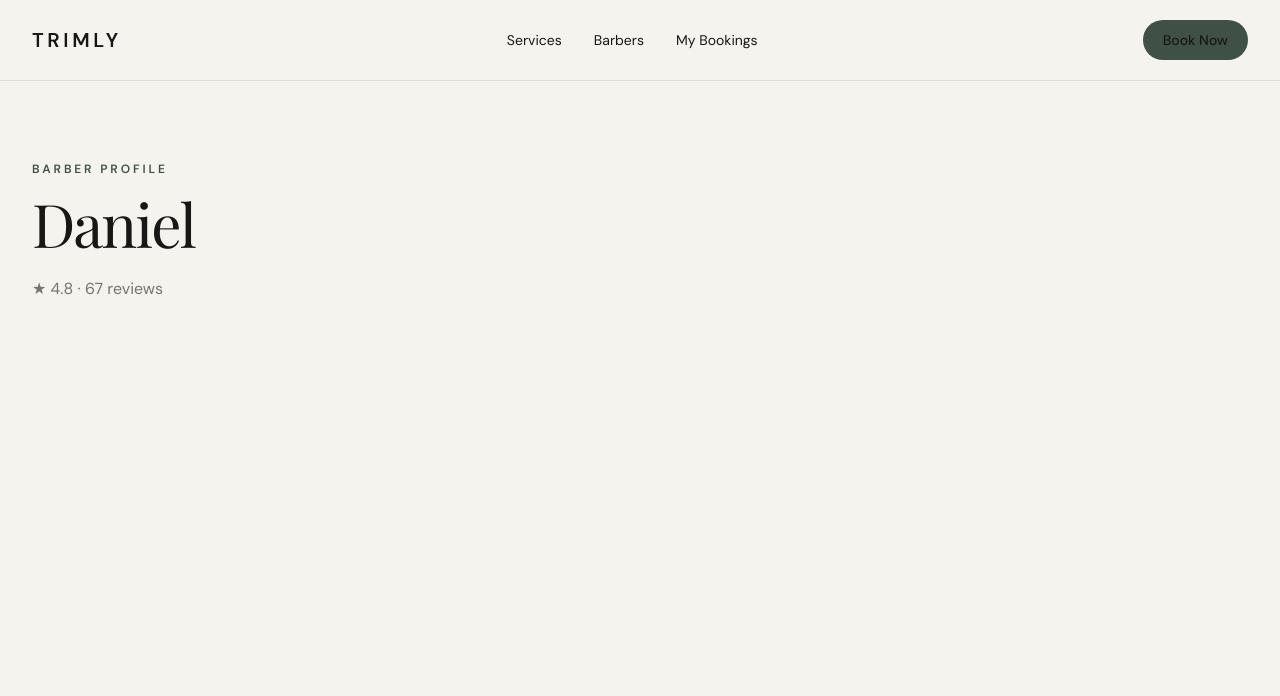
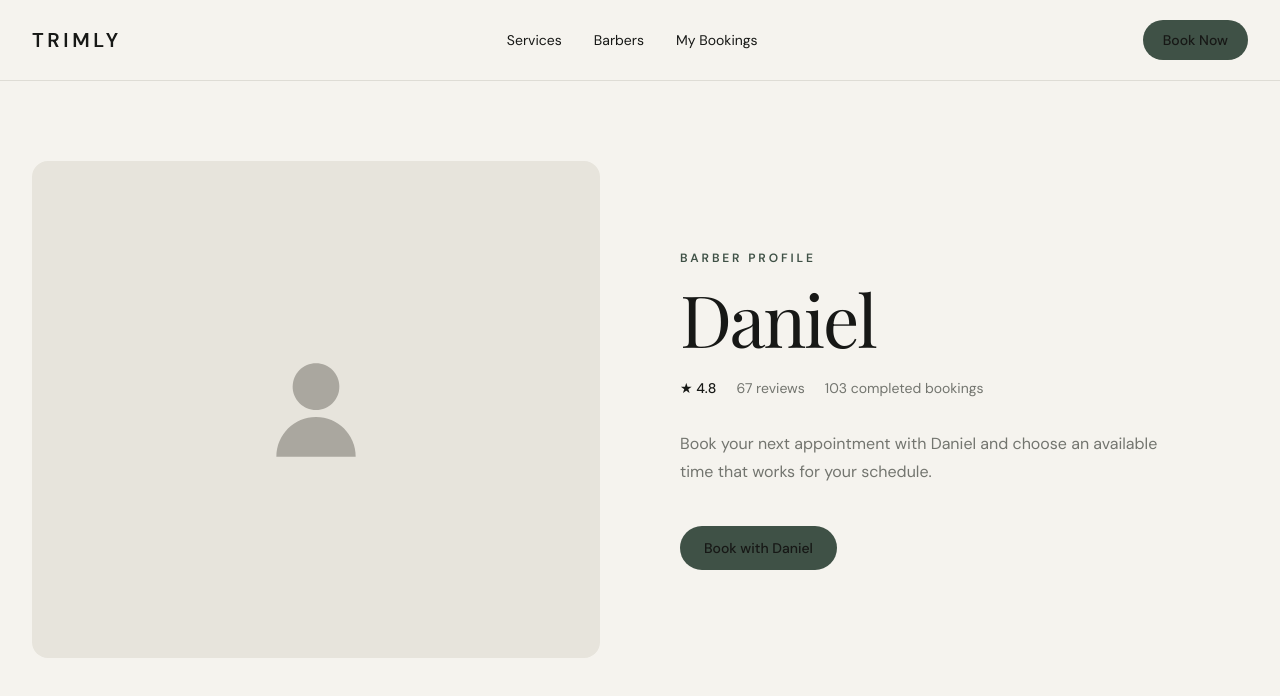
Before and after one commit to jamesmichl/Trimly, a Next.js app: page /barbers/daniel in a window 1280 px wide. Shown: the top 696 px of the page. Built offline with nearby package versions, Linux system fonts and the light colour scheme; a web font is replaced by a local one.

Commit message:
feat: build barber profile interface

```diff
--- a/src/app/barbers/[id]/page.tsx
+++ b/src/app/barbers/[id]/page.tsx
@@ -1,3 +1,4 @@
+import Link from "next/link";
 import { notFound } from "next/navigation";
 import Navbar from "@/components/layout/Navbar";
 
@@ -7,36 +8,42 @@ const barbers = [
     name: "Elijah",
     rating: 4.9,
     reviewCount: 84,
+    completedBookings: 126,
   },
   {
     id: "daniel",
     name: "Daniel",
     rating: 4.8,
     reviewCount: 67,
+    completedBookings: 103,
   },
   {
     id: "john",
     name: "John",
     rating: 4.9,
     reviewCount: 52,
+    completedBookings: 91,
   },
   {
     id: "michael",
     name: "Michael",
     rating: 4.7,
     reviewCount: 46,
+    completedBookings: 78,
   },
   {
     id: "ryan",
     name: "Ryan",
     rating: 4.8,
     reviewCount: 39,
+    completedBookings: 64,
   },
   {
     id: "jonathan",
     name: "Jonathan",
     rating: 4.9,
     reviewCount: 31,
+    completedBookings: 57,
   },
 ];
 
@@ -61,18 +68,64 @@ export default async function BarberProfilePage({
   <>
     <Navbar />
 
-      <main className="mx-auto max-w-7xl px-6 py-16 lg:px-8 lg:py-20">
+    <main>
+      <section className="mx-auto max-w-7xl px-6 py-16 lg:px-8 lg:py-20">
+        <div className="grid items-center gap-12 lg:grid-cols-2 lg:gap-20">
+          <div className="flex aspect-[4/3.5] items-center justify-center rounded-2xl bg-[#e7e4dc]">
+            <svg
+              viewBox="0 0 24 24"
+              fill="none"
+              className="h-28 w-28 text-[#aaa79f]"
+              aria-hidden="true"
+            >
+              <path
+                d="M12 12C14.7614 12 17 9.76142 17 7C17 4.23858 14.7614 2 12 2C9.23858 2 7 4.23858 7 7C7 9.76142 9.23858 12 12 12Z"
+                fill="currentColor"
+              />
+              <path
+                d="M3.5 22C3.5 17.3056 7.30558 13.5 12 13.5C16.6944 13.5 20.5 17.3056 20.5 22H3.5Z"
+                fill="currentColor"
+              />
+            </svg>
+          </div>
+
+          <div>
             <p className="text-xs font-semibold uppercase tracking-[0.24em] text-primary">
               Barber Profile
             </p>
 
-        <h1 className="mt-4 font-display text-5xl tracking-[-0.03em] sm:text-6xl">
+            <h1 className="mt-4 font-display text-5xl tracking-[-0.03em] sm:text-6xl lg:text-7xl">
               {barber.name}
             </h1>
 
-        <p className="mt-6 text-base text-muted">
-          ★ {barber.rating.toFixed(1)} · {barber.reviewCount} reviews
+            <div className="mt-6 flex flex-wrap items-center gap-x-5 gap-y-2 text-sm">
+              <span className="font-medium">
+                ★ {barber.rating.toFixed(1)}
+              </span>
+
+              <span className="text-muted">
+                {barber.reviewCount} reviews
+              </span>
+
+              <span className="text-muted">
+                {barber.completedBookings} completed bookings
+              </span>
+            </div>
+
+            <p className="mt-8 max-w-lg text-base leading-7 text-muted">
+              Book your next appointment with {barber.name} and choose an
+              available time that works for your schedule.
             </p>
+
+            <Link
+              href={`/book?barber=${barber.id}`}
+              className="mt-10 inline-flex items-center justify-center rounded-full bg-primary px-6 py-3 text-sm font-medium text-primary-foreground transition-opacity hover:opacity-90"
+            >
+              Book with {barber.name}
+            </Link>
+          </div>
+        </div>
+      </section>
     </main>
   </>
 );
```
Lines whose indentation alone changed are shown as unchanged.
